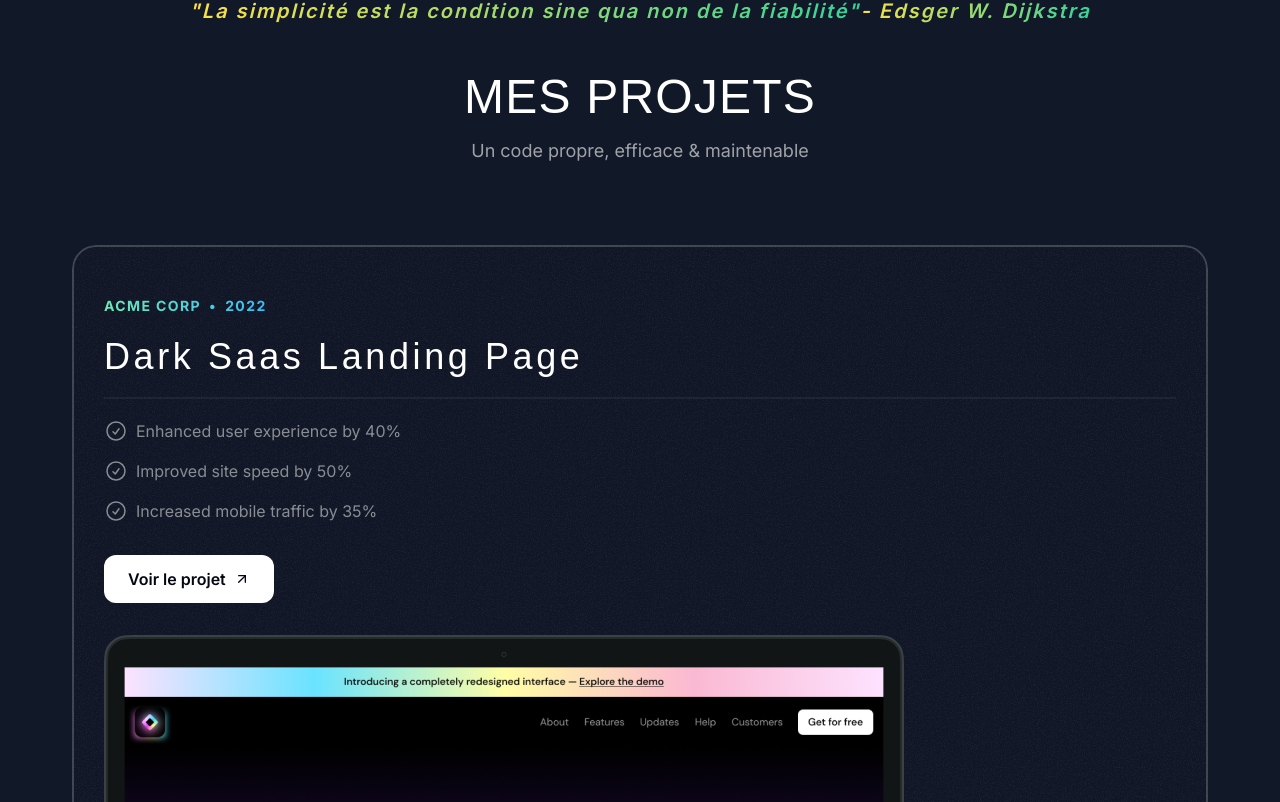
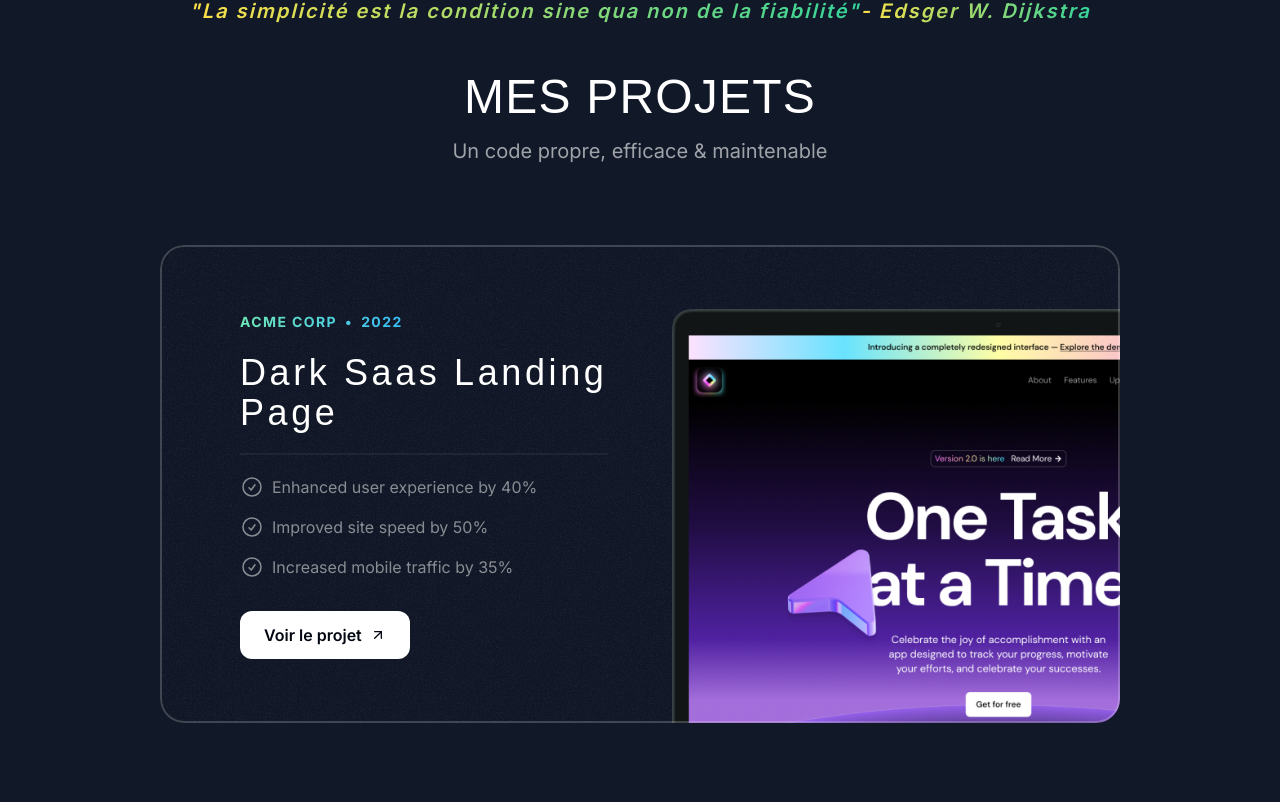
Before and after one commit to JacquesPoulin/portfolio_jp, a Next.js app: page / in a window 1280 px wide. Shown: the part 957-1759 px from the top of the page. Built offline with nearby package versions, Linux system fonts and the light colour scheme; a web font is replaced by a local one.

Commit message:
section Projets (vue desktop) terminée

```diff
--- a/src/app/globals.css
+++ b/src/app/globals.css
@@ -8,6 +8,12 @@
 	}
 
 	.hero-ring {
-		@apply absolute inset-0 border-2 top-1/2 left-1/2 -translate-x-1/2 -translate-y-1/2 rounded-full border-emerald-300/5 shadow-[0_0_80px_inset] shadow-emerald-300/5
+		@apply absolute inset-0 border-2 top-1/2 left-1/2 -translate-x-1/2 -translate-y-1/2 rounded-full border-emerald-300/5 shadow-[0_0_80px_inset] shadow-emerald-300/5;
 	}
 }
+
+@layer utilities {
+	.container {
+		@apply lg:max-w-5xl;
+	}
+}
--- a/src/sections/Projects.tsx
+++ b/src/sections/Projects.tsx
@@ -6,7 +6,7 @@
 
 export const ProjectsSection = () => {
 	return (
-		<section className='pb-16'>
+		<section className='pb-16 lg:p-y-24'>
 			<div className='container'>
 				<div className='flex justify-center mb-12'>
 					<p className='italic text-xl font-semibold tracking-widest bg-gradient-to-r from-yellow-300 to-emerald-400 text-transparent bg-clip-text'>
@@ -21,18 +21,18 @@
 					MES PROJETS
 				</h2>
 
-				<p className='text-center md:text-lg text-white/60 mt-4 max-w-md mx-auto'>
+				<p className='text-center md:text-lg lg:text-xl text-white/60 mt-4 max-w-md mx-auto'>
 					Un code propre, efficace & maintenable
 				</p>
 
 				{/* Container global CARTE */}
 				<div className='mt-10 md:mt-20 flex flex-col gap-20'>
-					{/* Liste de projets */}
+					{/* Liste de projets en carte */}
 					{portfolioProjects?.map(
 						({ id, company, year, title, results, link, image }) => (
 							<div
 								key={id}
-								className='bg-grey-800 rounded-3xl relative z-0 overflow-hidden after:z-10 after:content-[""] after:absolute after:inset-0 after:outline-2 after:outline after:-outline-offset-2 after:rounded-3xl after:outline-white/20 px-8 pt-8 md:pt-12 md:px10 after:pointer-events-none'>
+								className='bg-grey-800 rounded-3xl relative z-0 overflow-hidden after:z-10 after:content-[""] after:absolute after:inset-0 after:outline-2 after:outline after:-outline-offset-2 after:rounded-3xl after:outline-white/20  after:pointer-events-none px-8 pt-8 md:pt-12 md:px10 lg:pt-16 lg:px-20'>
 								{/* Fond à grain (transparence) */}
 								<div
 									className='absolute inset-0 -z-10 opacity-5'
@@ -40,6 +40,10 @@
 										backgroundImage: `url(${grainImage.src})`,
 									}}></div>
 
+								{/* GRID à partir de la taille lg */}
+								<div className='lg:grid lg:grid-cols-2 lg:gap-16'>
+									{/* GRID : colonne 1 */}
+									<div className='lg:pb-16'>
 										{/* Entreprise & année de création du projet */}
 										<div>
 											<div className='bg-gradient-to-r from-emerald-300 to-sky-400 inline-flex gap-2 font-bold uppercase tracking-widest text-sm text-transparent bg-clip-text'>
@@ -74,11 +78,17 @@
 												<ArrowUpRightIcon className='size-4' />
 											</button>
 										</a>
+									</div>
+
+									{/* GRID : colonne 2 */}
+									<div className='relative'>
 										<Image
 											src={image}
 											alt={title}
-									className='mt-8 -mb-4 md:-mb-0'
+											className='mt-8 -mb-4 md:-mb-0 lg:mt-0 lg:absolute lg:h-full lg:w-auto lg:max-w-none'
 										/>
+									</div>
+								</div>
 							</div>
 						)
 					)}
```
Lines whose indentation alone changed are shown as unchanged.
